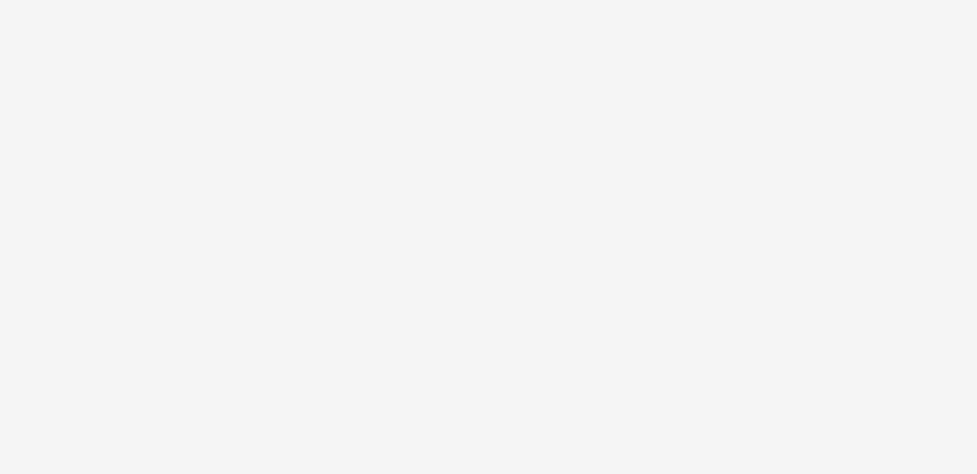
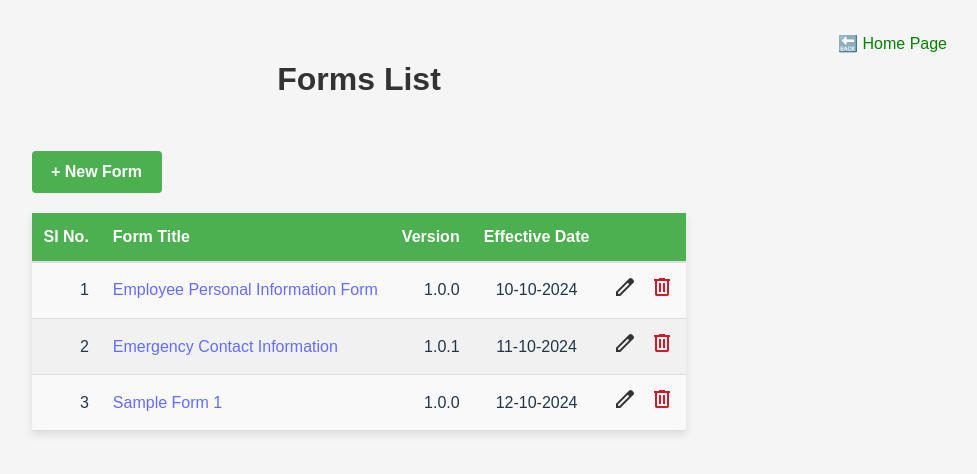
Before and after one commit to mithunmohandas2/FormBuilder, a React (Vite) app: page /formList in a window 1280 px wide. Before the commit this address had no page. Shown: the top 474 px of the page, without its empty margins (281-1258 px from the left). Built offline with nearby package versions, Linux system fonts and the light colour scheme.

Commit message:
form list added

```diff
--- a/src/App.css
+++ b/src/App.css
@@ -245,3 +245,15 @@ select:focus {
 }
 
 /* --------- End : Style for Table ---------- */
+
+.text-left {
+  text-align: left;
+}
+
+.text-center {
+  text-align: center;
+}
+
+.text-right {
+  text-align: right;
+}
--- a/src/App.tsx
+++ b/src/App.tsx
@@ -4,14 +4,16 @@ import RenderForm from "./Components/RenderForm";
 import FormCreator from "./Components/FormCreator";
 import HomePage from "./Components/HomePage";
 import SubmittedForms from "./Components/SubmittedForms";
+import FormList from "./Components/FormList";
 
 function App() {
   return (
     <Router>
       <Routes>
         <Route path="/" element={<HomePage />} />
+        <Route path="/formList" element={<FormList />} />
         <Route path="/createForms" element={<FormCreator />} />
-        <Route path="/listForms" element={<RenderForm />} />
+        <Route path="/form" element={<RenderForm />} />
         <Route path="/submittedForms" element={<SubmittedForms />} />
       </Routes>
     </Router>
--- a/src/Components/FormCreator.tsx
+++ b/src/Components/FormCreator.tsx
@@ -1,9 +1,11 @@
-import { useState } from "react";
+import { useState, version } from "react";
 import { Link } from "react-router-dom";
 
 function FormCreator() {
     const [formContent, setFormContent] = useState("");
     const [formTitle, setFormTitle] = useState("");
+    const [formVersion, setFormVersion] = useState("1.0.0");
+    const [createdDate, setCreatedDate] = useState("1.0.0");
     const [submitted, setSubmitted] = useState(false);
 
     const handleSubmit = (e: React.FormEvent) => {
@@ -15,12 +17,12 @@ function FormCreator() {
         }
 
         try {
-            // Try parsing the formContent as JSON
             const inputData = JSON.parse(formContent);
 
-            // Log or process the input data
             console.log({
                 title: formTitle,
+                version:formVersion,
+                createdDate,
                 fields: inputData,  // This is the array of form fields
             });
 
@@ -45,23 +47,23 @@ function FormCreator() {
         <>
             <form style={{ width: "70vw", maxWidth: "70vw" }} onSubmit={handleSubmit}>
                 <h1>Form Creator</h1>
-                <hr />
-                <br />
 
                 <label>Form Title</label>
-                <input
-                    type="text"
-                    value={formTitle}
-                    onChange={(e) => setFormTitle(e.target.value)}
-                />
-                <br />
+                <input type="text" value={formTitle} onChange={(e) => setFormTitle(e.target.value)} required />
+
+                <div style={{ display: 'flex', justifyContent: 'space-between' }}>
+                    <div style={{ width: '48%' }}>
+                        <label>Version</label>
+                        <input type="text" value={formVersion} onChange={(e) => setFormVersion(e.target.value)} />
+                    </div>
+                    <div style={{ width: '48%' }}>
+                        <label>Effective Date</label>
+                        <input type="date" value={createdDate} onChange={(e) => setCreatedDate(e.target.value)} required />
+                    </div>
+                </div>
 
                 <label htmlFor="FormContentArea">Enter the form field data</label>
-                <textarea
-                    style={{ minHeight: "40vh" }}
-                    value={formContent}
-                    onChange={(e) => setFormContent(e.target.value)}
-                />
+                <textarea style={{ minHeight: "30vh" }} value={formContent} onChange={(e) => setFormContent(e.target.value)} />
                 <button type="submit">Submit</button>
                 {submitted && <p style={{ color: "green" }}>Form submitted successfully!</p>}
             </form>
--- /dev/null
+++ b/src/Components/FormList.tsx
@@ -0,0 +1,62 @@
+import { useState } from "react";
+import { Link } from "react-router-dom";
+import { formsConfigDataSample } from "../assets/formConfigs";
+
+function FormList() {
+    const [formList, setFormList] = useState(formsConfigDataSample);
+
+    return (
+        <>
+            <div style={{ marginLeft: '4rem', marginRight: '4rem', maxWidth: "90vw" }}>
+                <h1>Forms List</h1>
+            </div>
+
+            <div style={{ height: '80vh', overflow: 'scroll' }}>
+                <div style={{ marginLeft: '20px', marginRight: '20px', }}>
+                    <Link to={"/createForms"}>
+                        <button style={{ width: '130px' }}><b>+ New Form</b></button>
+                    </Link>
+                </div>
+
+                <div className="table-container">
+                    <table className="form-table">
+                        <thead>
+                            <tr>
+                                <th>Sl No.</th>
+                                <th>Form Title</th>
+                                <th>Version</th>
+                                <th>Effective Date</th>
+                                <th></th>
+                            </tr>
+                        </thead>
+                        <tbody>
+                            {formList?.map((form, index) => (
+                                <tr key={index}>
+                                    <td className="text-right">{index + 1}</td>
+                                    <td>
+                                        <Link to={`/form?id=${form?.id}`}>{form?.title}</Link>
+                                    </td>
+                                    <td className="text-right">{form?.version}</td>
+                                    <td className="text-center">{form?.createdDate}</td>
+                                    <td style={{ display: 'flex', gap: '13px' }}>
+                                        <div title="Edit" style={{ cursor: 'pointer' }}>
+                                            <svg xmlns="http://www.w3.org/2000/svg" height="24px" viewBox="0 -960 960 960" width="24px" fill="#333"><path d="M200-200h57l391-391-57-57-391 391v57Zm-80 80v-170l528-527q12-11 26.5-17t30.5-6q16 0 31 6t26 18l55 56q12 11 17.5 26t5.5 30q0 16-5.5 30.5T817-647L290-120H120Zm640-584-56-56 56 56Zm-141 85-28-29 57 57-29-28Z" /></svg>
+                                        </div>
+
+                                        <div title="Delete" style={{ cursor: 'pointer' }}>
+                                            <svg xmlns="http://www.w3.org/2000/svg" height="24px" viewBox="0 -960 960 960" width="24px" fill="#d11a2a"><path d="M280-120q-33 0-56.5-23.5T200-200v-520h-40v-80h200v-40h240v40h200v80h-40v520q0 33-23.5 56.5T680-120H280Zm400-600H280v520h400v-520ZM360-280h80v-360h-80v360Zm160 0h80v-360h-80v360ZM280-720v520-520Z" /></svg>
+                                        </div>
+                                    </td>
+                                </tr>
+                            ))}
+                        </tbody>
+                    </table>
+                </div>
+            </div>
+
+            <Link to="/" className="homeLink"> 🔙 Home Page </Link>
+        </>
+    )
+}
+
+export default FormList
--- a/src/Components/HomePage.tsx
+++ b/src/Components/HomePage.tsx
@@ -6,8 +6,8 @@ function HomePage() {
             <h1 className="homepage-title">Form Builder</h1>
             <img width={350} src="https://formpress.org/images/hero.png" alt="Form Builder Banner" />
             <nav className="nav-links">
-                <Link to="/createForms" className="nav-link">Create Forms</Link>
-                <Link to="/listForms" className="nav-link">Fill Forms</Link>
+                <Link to="/formList" className="nav-link">Form List</Link>
+                <Link to="/createForms" className="nav-link">+ New Forms</Link>
                 <Link to="/submittedForms" className="nav-link">Submitted Forms</Link>
             </nav>
         </div>
--- a/src/Components/RenderForm.tsx
+++ b/src/Components/RenderForm.tsx
@@ -1,29 +1,35 @@
-import React, { useState } from 'react';
+import React, { useEffect, useState } from 'react';
 import DynamicForm from './DynamicForm';
 import { formsConfigDataSample } from '../assets/formConfigs';
 import { Link } from 'react-router-dom';
 
 const RenderForm: React.FC = () => {
-    const [currentForm, setCurrentForm] = useState<string>("0");
-    // const [formsConfigData, setFormsConfigData] = useState(formsConfigDataSample);
-    const [formsConfigData] = useState(formsConfigDataSample);
+    const [formsConfigData, setFormsConfigData] = useState(formsConfigDataSample[0]);
+
+    useEffect(() => {
+        const query = window?.location?.search
+        if (query) {
+            const formId = query.split('=')[1];
+            const formData = formsConfigDataSample.filter((item) => item?.id == formId)
+            setFormsConfigData(formData[0]);
+        }
+
+
+    }, [])
+
 
     return (
         <div>
-            <div style={{  marginLeft: '4rem',  marginRight: '4rem'}}>
-                <h1>Dynamic Forms Selector</h1>
-                <select
-                    onChange={(e) => setCurrentForm(e.target.value)}
-                    value={currentForm}>
-                    {formsConfigDataSample?.map((form, index) => (
-                        <option key={index} value={`${index}`}>{form.title}</option>
-                    ))}
-                </select>
+            <div style={{ display: 'flex', justifyContent: 'space-evenly' }}>
+                <p>Form ID : {formsConfigData?.id}</p>
+                <p>Version : {formsConfigData?.version}</p>
+                <p>Date : {formsConfigData?.createdDate}</p>
             </div>
-
-            <DynamicForm formConfig={formsConfigData[parseInt(currentForm)]} />
-
-            <Link to="/" className="homeLink"> 🔙 Home Page </Link>
+            <DynamicForm formConfig={formsConfigData} />
+            <div className="homeLink">
+                <Link to="/formList"> 🔙 Form List </Link> |
+                <Link to="/"> Home Page </Link>
+            </div>
         </div>
     );
 };
--- a/src/Components/SubmittedForms.tsx
+++ b/src/Components/SubmittedForms.tsx
@@ -93,7 +93,7 @@ function SubmittedForms() {
     ]);
 
     return (
-        <div>
+        <>
             <div style={{ marginLeft: '4rem', marginRight: '4rem', maxWidth: "90vw" }}>
                 <h1>Submitted Form Data</h1>
                 <select
@@ -112,7 +112,7 @@ function SubmittedForms() {
             }
 
             <Link to="/" className="homeLink"> 🔙 Home Page </Link>
-        </div>
+        </>
     )
 }
 
--- a/src/assets/formConfigs.ts
+++ b/src/assets/formConfigs.ts
@@ -14,6 +14,7 @@ export interface FormConfig {
     id?: string;
     createdDate?: string;
     title: string;
+    version?: string;
     fields: FormField[];
 }
 
@@ -31,6 +32,7 @@ export function formatFieldName(fieldName: string): string {
 export const formsConfigDataSample: FormConfig[] = [
     {
         "id":"10001",
+        "version":"1.0.0",
         "createdDate":"10-10-2024",
         "title": "Employee Personal Information Form",
         "fields": [
@@ -47,6 +49,7 @@ export const formsConfigDataSample: FormConfig[] = [
     },
     {
         "id":"10002",
+        "version":"1.0.1",
         "createdDate":"11-10-2024",
         "title": "Emergency Contact Information",
         "fields": [
@@ -59,6 +62,7 @@ export const formsConfigDataSample: FormConfig[] = [
     },
     {
         "id":"10003",
+        "version":"1.0.0",
         "createdDate":"12-10-2024",
         "title": "Sample Form 1",
         "fields": [
--- a/src/index.css
+++ b/src/index.css
@@ -23,11 +23,6 @@ body {
   place-items: center;
   min-width: 320px;
   min-height: 100vh;
-}
-
-h1 {
-  font-size: 3.2em;
-  line-height: 1.1;
 }
 
 button {
```
